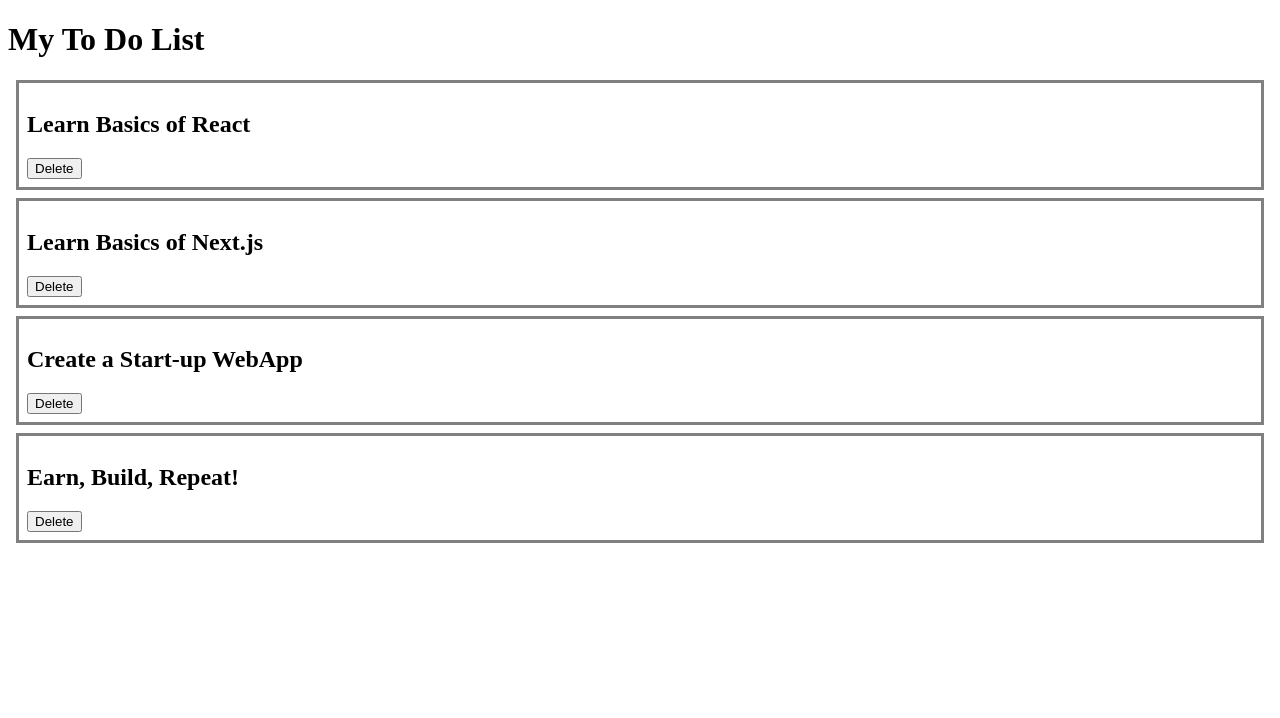
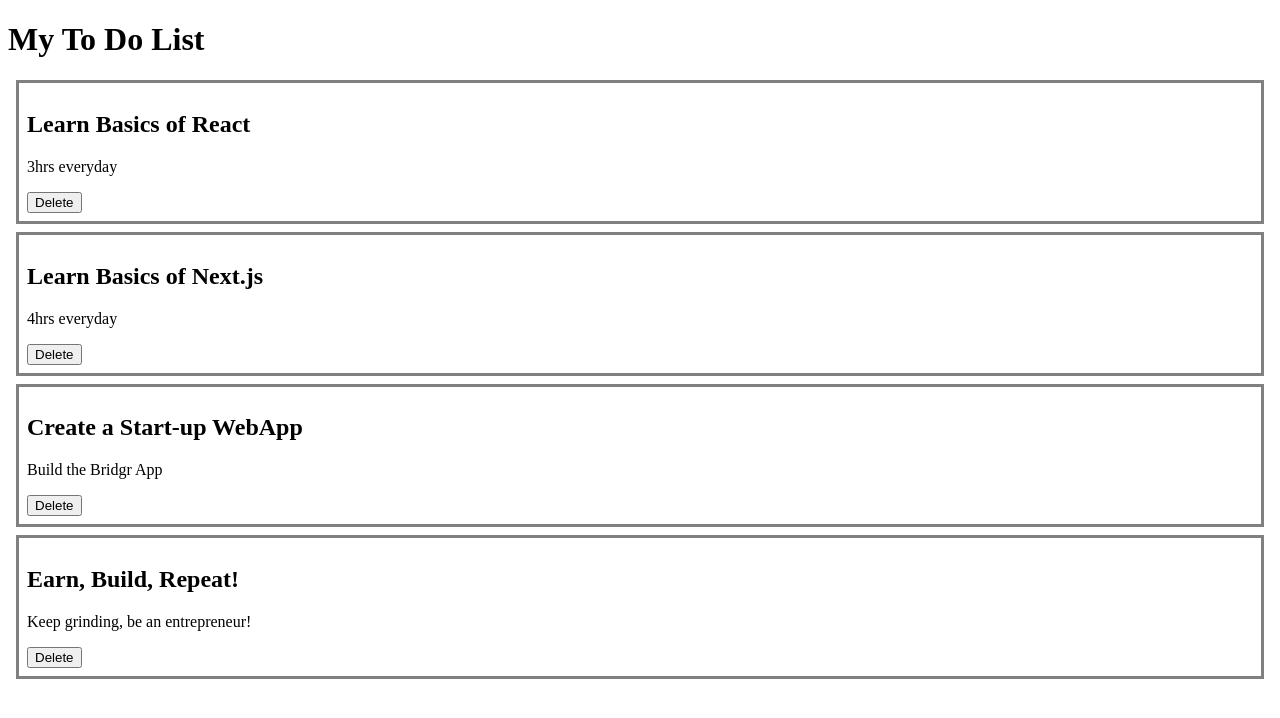
Before and after one commit to jdalmeria-tech/react-course, a React (Vite) app: page / in a window 1280 px wide. Shown: the top 718 px of the page. Built offline with nearby package versions, Linux system fonts and the light colour scheme.

Commit message:
added a second prop (:

```diff
--- a/src/App.jsx
+++ b/src/App.jsx
@@ -10,10 +10,22 @@
   return (
     <>
      <TodoTitle />
-     <Todo task="Learn Basics of React" />
-     <Todo task="Learn Basics of Next.js" />
-     <Todo task="Create a Start-up WebApp" />
-     <Todo task="Earn, Build, Repeat!"/>
+     <Todo
+     task="Learn Basics of React"
+     description="3hrs everyday"
+     />
+     <Todo
+     task="Learn Basics of Next.js"
+     description="4hrs everyday"
+     />
+     <Todo
+     task="Create a Start-up WebApp"
+     description="Build the Bridgr App"
+     />
+     <Todo
+     task="Earn, Build, Repeat!"
+     description="Keep grinding, be an entrepreneur!"
+     />
      {/* <Popup /> */}
     </>
   )
@@ -23,5 +35,5 @@
 
 // to create Props
 // used to display dynamic data in your components
-// assign a variable
-// you can use destructuring for better code as you pass it in your component
+// Pass in a property name and value like : <Todo task="Learn Basics of React" />
+// Accept the property component name inside of the parameter
--- a/src/components/Todo.jsx
+++ b/src/components/Todo.jsx
@@ -1,8 +1,9 @@
-function Todo({ task }) {
+function Todo({ task, description }) {
   return (
     <>
      <div className="todo-item">
       <h2>{ task }</h2>
+      <p>{ description }</p>
       <button>Delete</button>
      </div>
     </>
@@ -10,3 +11,8 @@
 }
 
 export default Todo
+
+// Accept the property component name inside of the parameter like this:
+// function Todo({ task })
+// use the property like this:
+// <h2>{ task }</h2>
```
